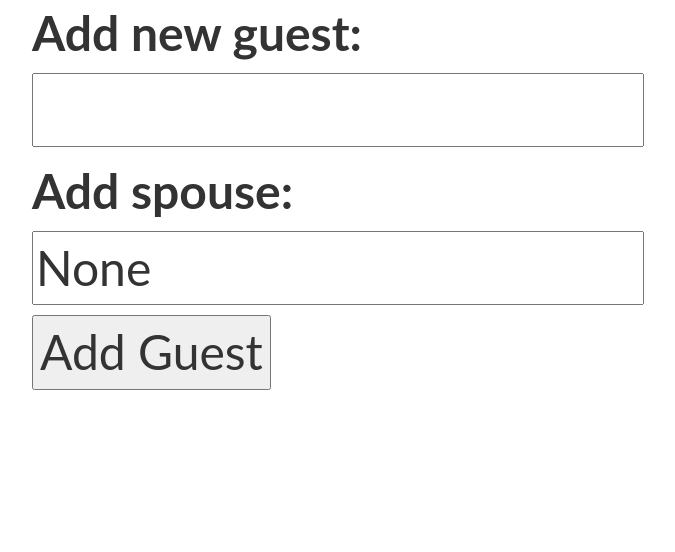
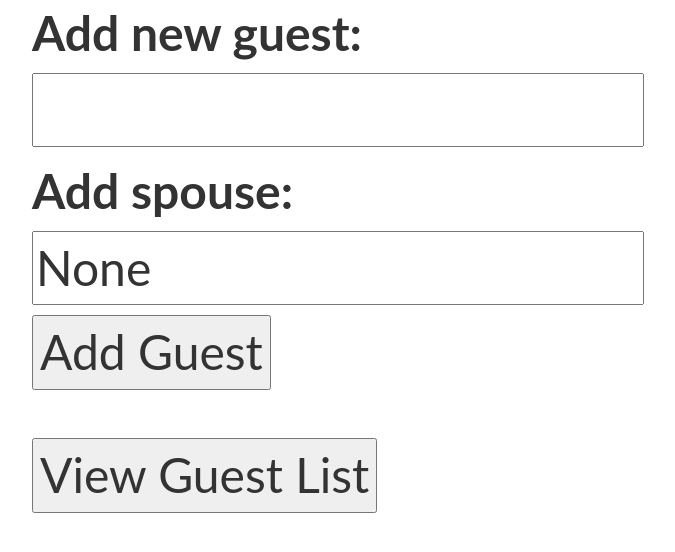
Before and after one commit to Katy600/table-planner, a Django app: page /create-new-guest/ in a window 1280 px wide. Shown: the part 190-742 px from the top of the page, without its empty margins (38-713 px from the left). Run offline with Django 3.2, Linux system fonts and the light colour scheme; some libraries are stand-ins or nearby versions.

Commit message:
Create links between adding guests page and viewing guestlist page

```diff
--- a/table/templates/table/enter_guest_details.html
+++ b/table/templates/table/enter_guest_details.html
@@ -23,4 +23,9 @@
 	{% csrf_token %}
 	<input type="submit" value="Add Guest">
 </form>
+
+<form action="/">
+	<input type="submit" value="View Guest List">
+</form>
+
 {% endblock %}
--- a/table/templates/table/table_plan.html
+++ b/table/templates/table/table_plan.html
@@ -6,4 +6,8 @@
 			<p>{{ forloop.counter }}: {{ first_name.first_name }}</p>
 	 {%endfor %}
 	</div>
+
+  <form action="/create-new-guest/">
+  <input type="submit" value="Add More Guests">
+  </form>
 {% endblock %}
```
